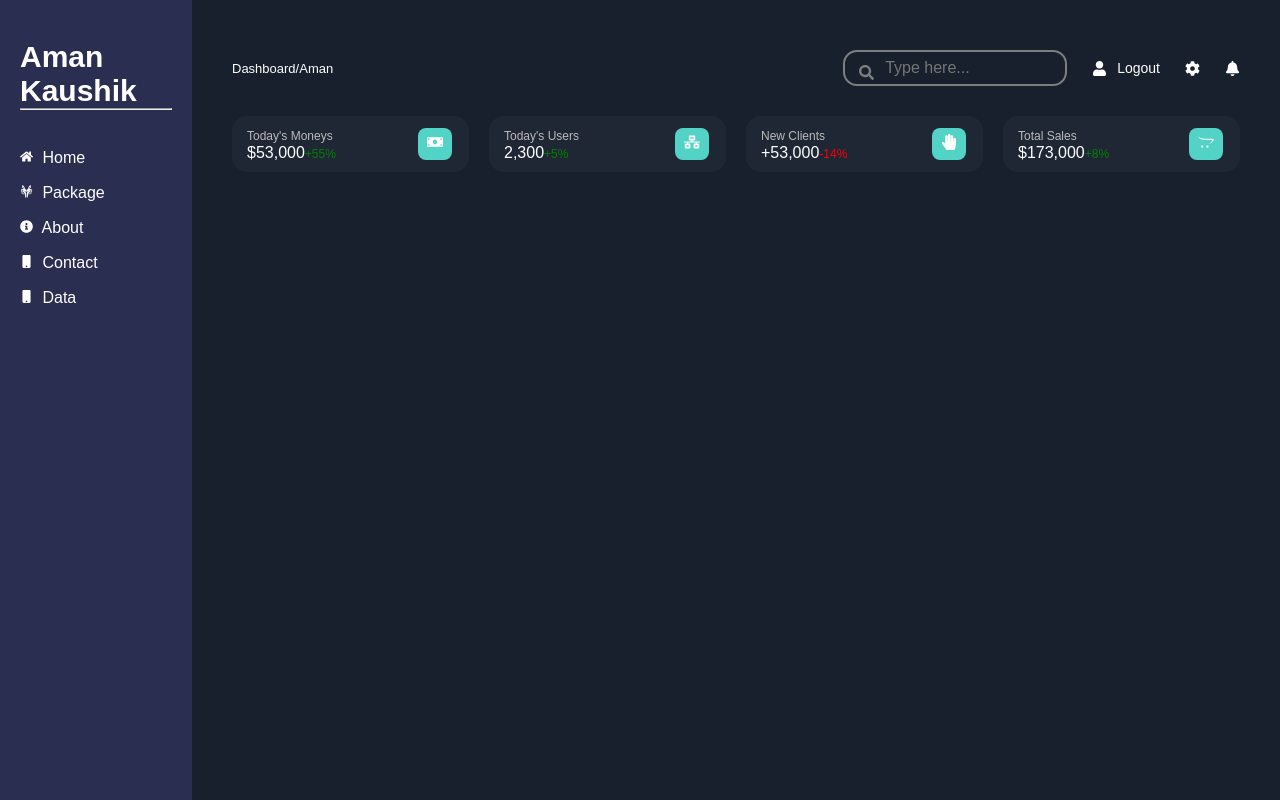
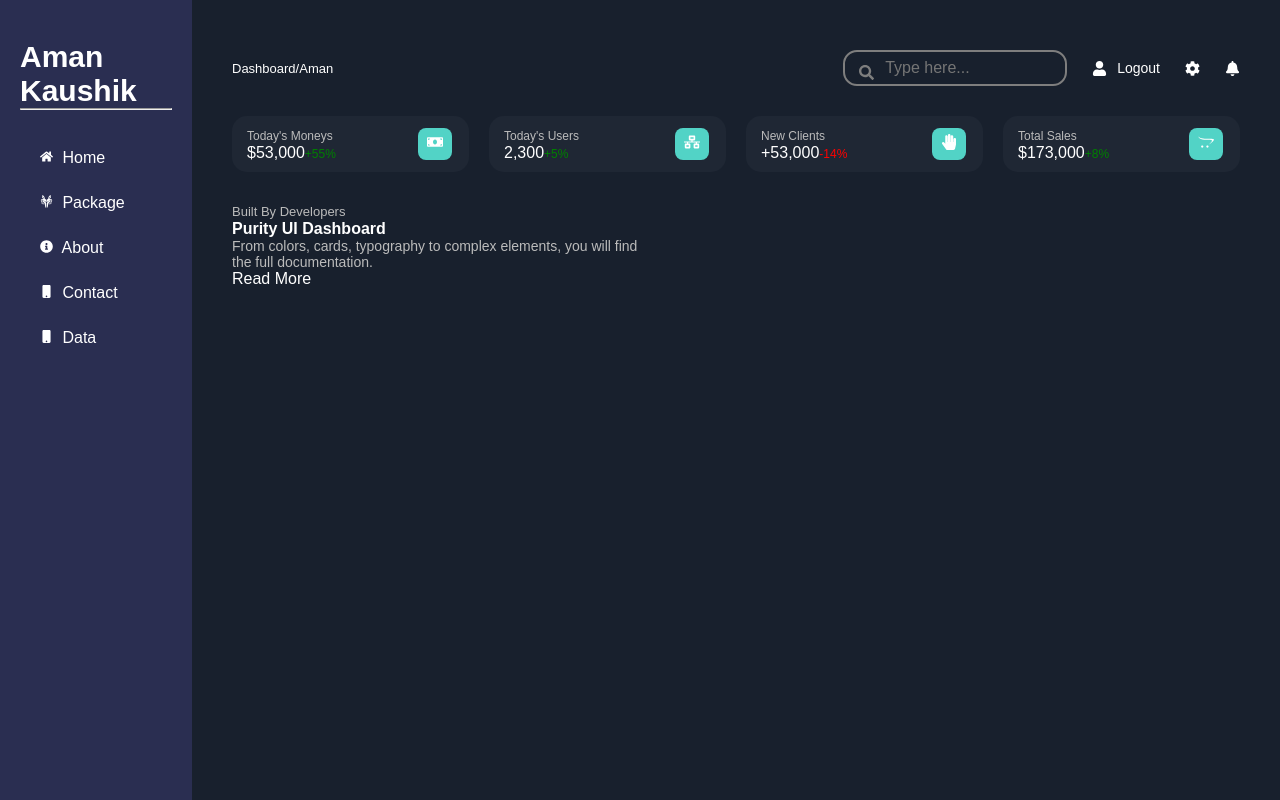
Before and after one commit to akaushik456/task-dashboard, a React (Vite) app: page / in a window 1280 px wide. Built offline with nearby package versions, Linux system fonts and the light colour scheme.

Commit message:
add styiling

```diff
--- a/src/componenet/Layout.css
+++ b/src/componenet/Layout.css
@@ -20,6 +20,21 @@
     text-decoration: none;
     color: #ffff;
     font-size: 16px;
+
+}
+.navbar-list li{
+    background-image: linear-gradient(to right, #18202d, #a2a2a2);
+    background-repeat: no-repeat;
+    background-size: 0% 100%;
+    border-radius: 8px;
+    margin-bottom: 10px;
+    background-position-x: right;
+    transition: background 500ms;
+    padding: 0 20px;
+}
+.navbar-list li:hover{
+    background-size: 100% 100%;
+    background-position-x: left;
 }
 .menu-bar{
    padding: 10px 0;
--- a/src/componenet/Two.css
+++ b/src/componenet/Two.css
@@ -0,0 +1,20 @@
+.two-div{
+    display: flex;
+    width: 100%;
+}
+.dev-div{
+    width: 70%;
+    display: flex;
+}
+
+.left-div{
+    width: 60%;
+}
+.left-div h3{
+    font-size: 16px;
+    font-weight: 600;
+}
+.left-div p{
+    font-size: 14px;
+    color: #bbb;
+}
--- a/src/componenet/Twodiv.jsx
+++ b/src/componenet/Twodiv.jsx
@@ -1,9 +1,23 @@
 import React from 'react'
+import './Two.css'
 
 function Twodiv() {
   return (
-    <div>
+    <div className='two-div'>
+      <div className='dev-div'>
+        <div className='left-div'>
+          <span style={{fontSize:'13px', color:'#bbb'}}>Built By Developers</span>
+            <h3>Purity UI Dashboard</h3>
+            <p>From colors, cards, typography to complex elements, you will find the full documentation.</p>
 
+            <div className="down-btn">
+                <a href="#">Read More</a>
+            </div>
+        </div>
+        <div>
+            <div className="right-dev"></div>
+        </div>
+      </div>
     </div>
   )
 }
```
Also changed, not shown: src/componenet/Sidebar.css (added).
